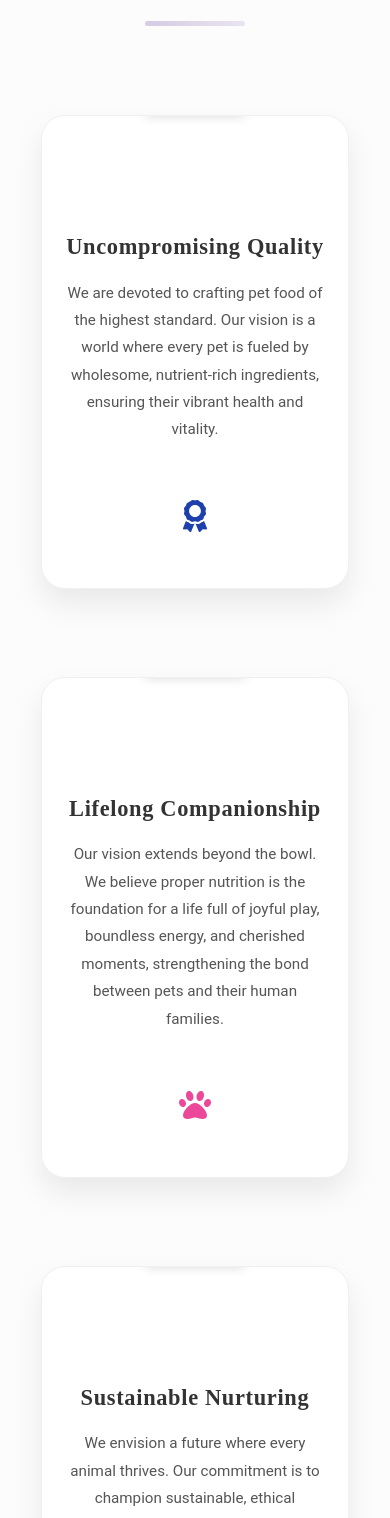
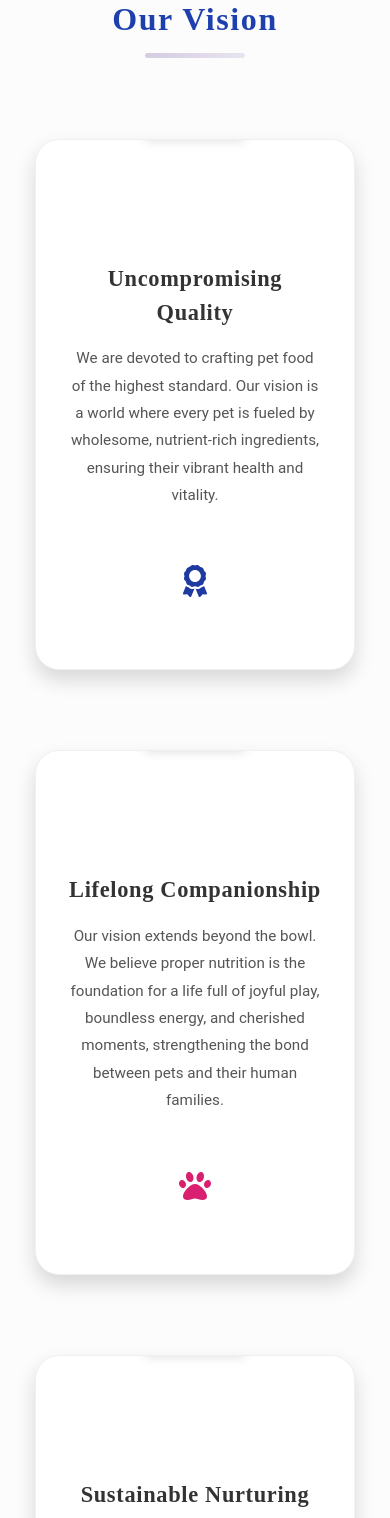
Before and after one commit to woofspet/wruufs-frontend, a React (Vite) app: page /about in a window 390 px wide. Shown: the part 4887-6405 px from the top of the page. Built offline with nearby package versions, Linux system fonts and the light colour scheme.

Commit message:
devices font fix

```diff
--- a/src/pages/About.css
+++ b/src/pages/About.css
@@ -396,7 +396,7 @@ body {
   font-size: 3.5rem;
   font-weight: 700;
   margin-bottom: 4rem;
-  color: #2a2a2a;
+  color: #1e40af;
   position: relative;
   display: inline-block;
   letter-spacing: 0.05em;
@@ -571,31 +571,48 @@ body {
   }
 }
 @media (max-width: 768px) {
-  .vision-cards-container {
-    flex-direction: column;
-    align-items: center;
+  .vision-card.blue {
+    --card-gradient: linear-gradient(45deg, #91b4ff, #1e3aa0);
+    --card-icon-color: #1e3aa0;
+  }
+  .vision-card.red {
+    --card-gradient: linear-gradient(45deg, #f59ac2, #d91f70);
+    --card-icon-color: #d91f70;
+  }
+  .vision-card.purple {
+    --card-gradient: linear-gradient(45deg, #b491f3, #3f1b75);
+    --card-icon-color: #3f1b75;
+  }
+  .vision-card.blue .card-header {
+  background: var(--card-gradient);
+  }
+  .vision-card.red .card-header {
+    background: var(--card-gradient);
+  }
+  .vision-card.purple .card-header {
+    background: var(--card-gradient);
   }
   .vision-card {
-    max-width: 90%;
-    margin-top: 4rem;
-    min-height: 400px;
-    padding-bottom: 2rem;
-  }
-  .vision-section {
-    padding: 4rem 0.5rem;
-  }
-  .vision-heading {
-    font-size: 2.5rem;
-    margin-bottom: 3rem;
-  }
-  .card-header {
-    top: -3rem;
-  }
-  .card-content {
-    padding: 4.5rem 1.5rem 1.5rem;
+    box-shadow: 0 10px 20px rgba(0, 0, 0, 0.15);
   }
 }
+
 @media (max-width: 480px) {
+    .vision-card.blue {
+    --card-gradient: linear-gradient(45deg, #91b4ff, #1e3aa0);
+    --card-icon-color: #1e3aa0;
+  }
+  .vision-card.red {
+    --card-gradient: linear-gradient(45deg, #f59ac2, #d91f70);
+    --card-icon-color: #d91f70;
+  }
+  .vision-card.purple {
+    --card-gradient: linear-gradient(45deg, #b491f3, #3f1b75);
+    --card-icon-color: #3f1b75;
+  }
+  .vision-card {
+    box-shadow: 0 10px 20px rgba(0, 0, 0, 0.15);
+  }
   .vision-heading {
     font-size: 2rem;
     margin-bottom: 2.5rem;
--- a/src/pages/Products.css
+++ b/src/pages/Products.css
@@ -12,7 +12,7 @@
 .products-container {
   max-width: 1120px;
   margin: 0 auto;
-  padding: 0 1rem; /* ✅ add side padding for mobile */
+  padding: 0 1rem; /* add side padding for mobile */
 }
 
 /* Heading */
@@ -22,19 +22,6 @@
   text-align: center;
   margin-bottom: 3rem;
   color: #1f2937;
-}
-
-@media (max-width: 768px) {
-  .products-heading {
-    font-size: 2rem;
-    margin-bottom: 2rem;
-  }
-}
-
-@media (max-width: 480px) {
-  .products-heading {
-    font-size: 1.75rem;
-  }
 }
 
 /* Grid */
@@ -51,17 +38,6 @@
   flex-direction: column;
 }
 
-@media (max-width: 1024px) {
-  .product-card-wrapper {
-    flex: 1 1 calc(50% - 2rem); /* 2 per row */
-  }
-}
-
-@media (max-width: 768px) {
-  .product-card-wrapper {
-    flex: 1 1 100%; /* 1 per row */
-  }
-}
 
 /* Product Card */
 .product-card {
@@ -94,12 +70,6 @@
   transform: scale(1.05);
 }
 
-@media (max-width: 480px) {
-  .product-image {
-    height: 10rem; /* smaller on phones */
-  }
-}
-
 /* Product Title */
 .product-title {
   font-size: 1.25rem;
@@ -110,12 +80,6 @@
 
 .product-card:hover .product-title {
   color: #1e40af;
-}
-
-@media (max-width: 480px) {
-  .product-title {
-    font-size: 1.1rem;
-  }
 }
 
 /* ===== Flip Card ===== */
@@ -267,12 +231,6 @@
   padding: 0.75rem;
   border-radius: 1rem;
   backdrop-filter: blur(5px);
-}
-
-@media (max-width: 480px) {
-  .product-details {
-    font-size: 0.9rem;
-  }
 }
 
 /* Top Section */
@@ -480,6 +438,13 @@
   color: white;
 }
 
+.product-desc-front {
+  font-size: 1rem;
+  color: #34363a;
+  margin-top: 0.5rem;
+  line-height: 1.3rem;
+}
+
 /* Mobile adjustments */
 @media (max-width: 600px) {
   .controls-row {
@@ -493,14 +458,7 @@
   }
 }
 
-.product-desc-front {
-  font-size: 1rem;
-  color: #34363a;
-  margin-top: 0.5rem;
-  line-height: 1.3rem;
-}
-
-/* ✅ Mobile adjustments */
+/*  Mobile adjustments */
 /* === Flip Card: shrink nicely on tablets/phones === */
 @media (max-width: 768px) {
   .flip-card {
@@ -534,3 +492,52 @@
     padding: 0.6rem 0;
   }
 }
+
+@media (max-width: 768px) {
+  .products-heading {
+    font-size: 1.3rem;
+    /* margin-bottom: 2rem; */
+  }
+  .products-top-heading {
+    font-size: 1.8rem;
+  }
+  .products-subheading{
+     font-size: 1.3rem;
+  }
+}
+
+@media (max-width: 480px) {
+  .products-heading {
+    font-size: 1.75rem;
+  }
+}
+
+@media (max-width: 480px) {
+  .product-details {
+    font-size: 0.9rem;
+  }
+}
+
+@media (max-width: 480px) {
+  .product-title {
+    font-size: 1.1rem;
+  }
+}
+
+@media (max-width: 480px) {
+  .product-image {
+    height: 10rem; /* smaller on phones */
+  }
+}
+
+@media (max-width: 1024px) {
+  .product-card-wrapper {
+    flex: 1 1 calc(50% - 2rem); /* 2 per row */
+  }
+}
+
+@media (max-width: 768px) {
+  .product-card-wrapper {
+    flex: 1 1 100%; /* 1 per row */
+  }
+}
```
